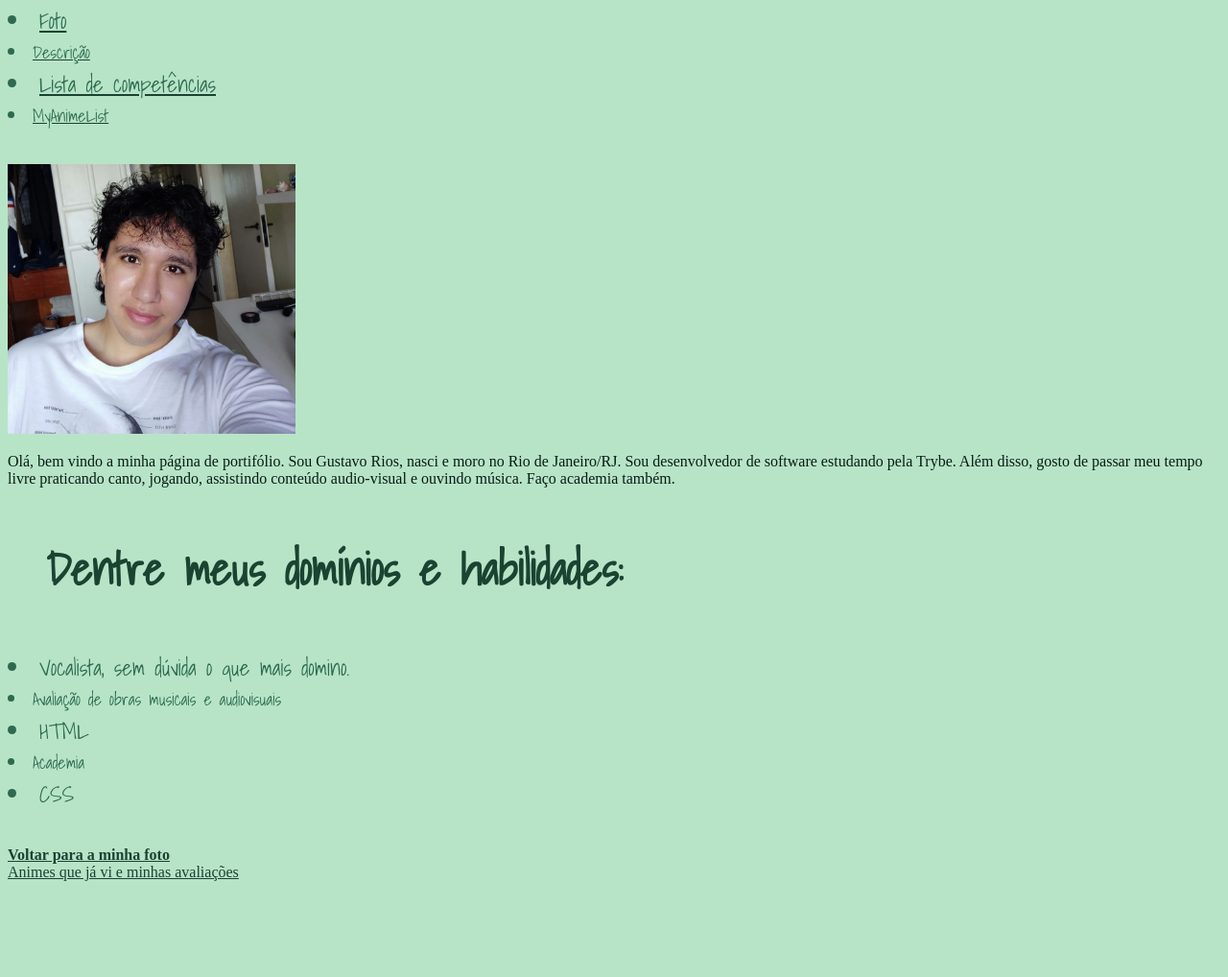
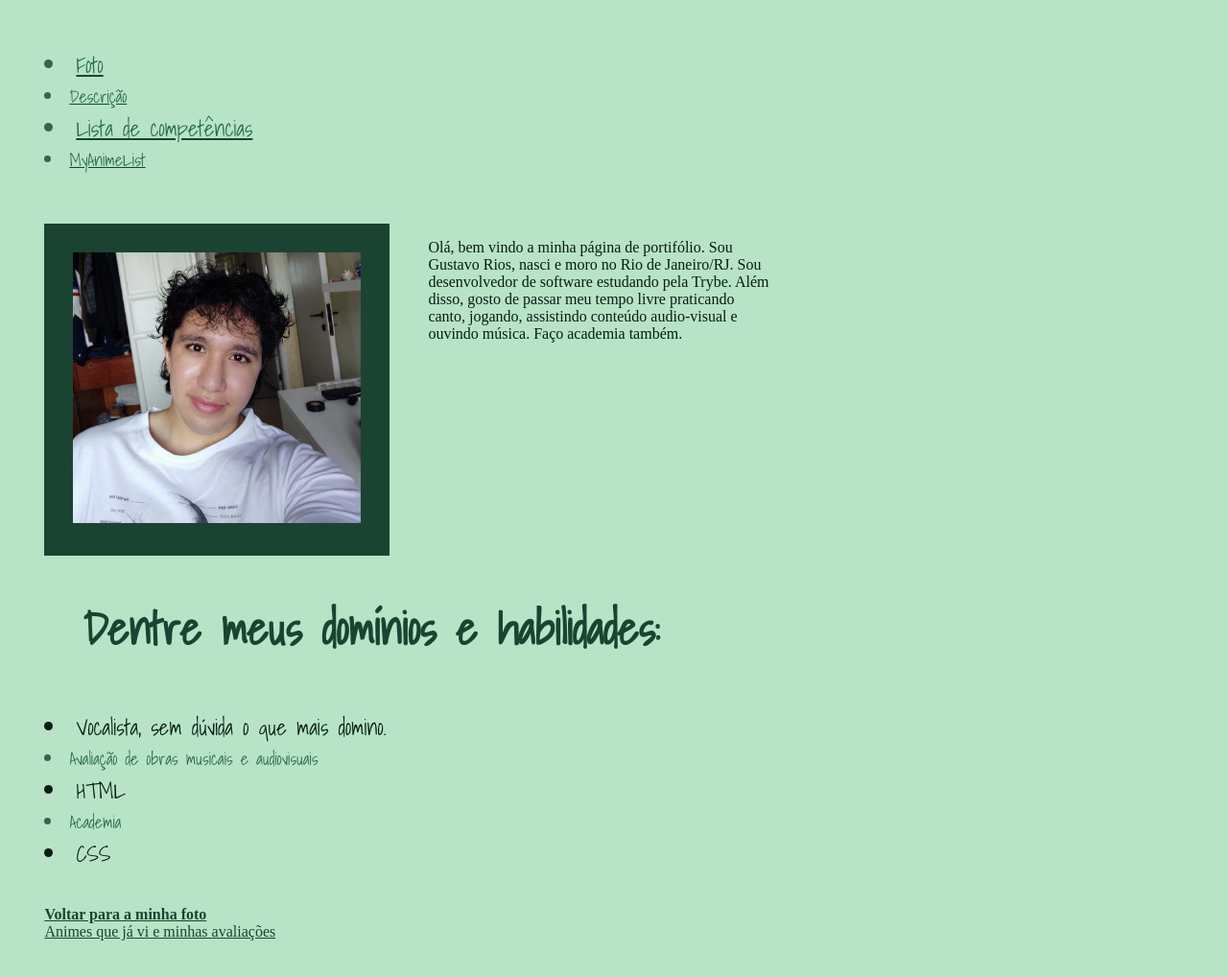
Before and after one commit to gustavoraf/GustavoRiosAutranFilho.github.io, a plain HTML site: page index.html in a window 1280 px wide. Shown: the part 276-1294 px from the top of the page at 96% size. Before the commit the page ends 1202 px from the top, so only its background shows below. Drawn offline with Linux system fonts and the light colour scheme.

Commit message:
Adcionado posicionamento CSS

```diff
--- a/index.html
+++ b/index.html
@@ -2,64 +2,25 @@
 <html lang="pt-br">
   <head>
     <meta charset="UTF-8">
-    <title>HTML</title>
+    <title>Gustavo Rios</title>
     <link href="https://fonts.googleapis.com/css2?family=Shadows+Into+Light&display=swap" rel="stylesheet">
-    <style>
-      body {
-        background-color: #B7E4C7;
-      }
-
-      a {
-         color: #1B4332;
-      }
-
-      h1 {
-        font-family: monospace;
-        font-size: 40px;
-        color: #081C15;
-      }
-
-      ul {
-        font-family: Shadows Into Light, sans-serif;
-        font-size: 40px;
-        color: #1B4332;
-      }
-
-      li {
-        font-family: Shadows Into Light, sans-serif;
-        font-size: 20px;
-        color: #2D6A4F;
-      }
-
-      p {
-        color: #081C15;
-      }
-
-      .impar {
-        font-size: 23px;
-      }
-
-      .par {
-        font-size: 18px;
-      }
-
-    </style>
+    <link rel="stylesheet" href="style.css">
   </head>
   <body>
-      <h1><strong>Gustavo Rios Autran Filho</strong></h1><br>
+      <h1 class="title"><strong>Gustavo Rios Autran Filho</strong></h1><br>
       <h2><ul>Índice:</ul></h2><br>
       <a href="#eu"><li class="impar">Foto</li></a>
       <a href="#descr"><li class="par">Descrição</li></a>
       <a href="#list"><li class="impar">Lista de competências</li></a>
       <a href="#mal"><li class="par">MyAnimeList</li></a><br><br>
-      <img src="eu.jpg" width="300px" alt="Foto levemente sorridente minha" id="eu">
-      <p id="descr">Olá, bem vindo a minha página de portifólio. Sou Gustavo Rios, nasci e moro no Rio de Janeiro/RJ. Sou desenvolvedor de software estudando pela Trybe. Além disso, gosto de passar meu tempo livre praticando canto, jogando, assistindo conteúdo audio-visual e ouvindo música. Faço academia também.</p>
-      <ul id="list"><h3>Dentre meus domínios e habilidades:</h3></ul>
-      <li class="impar">Vocalista, sem dúvida o que mais domino.</li>
-      <li class="par">Avaliação de obras musicais e audiovisuais</li>
-      <li class="impar">HTML</li>
-      <li class="par">Academia</li>
-      <li class="impar">CSS</li>
+      <dir class="foto"><img src="eu.jpg" width="300px" alt="Foto levemente sorridente minha" id="eu"></dir>
+      <dir class="desc"><p id="descr">Olá, bem vindo a minha página de portifólio. Sou Gustavo Rios, nasci e moro no Rio de Janeiro/RJ. Sou desenvolvedor de software estudando pela Trybe. Além disso, gosto de passar meu tempo livre praticando canto, jogando, assistindo conteúdo audio-visual e ouvindo música. Faço academia também.</p></dir>
+      <ul class="list"><h3>Dentre meus domínios e habilidades:</h3></ul>
+      <li class="impar skill">Vocalista, sem dúvida o que mais domino.</li>
+      <li class="par skill">Avaliação de obras musicais e audiovisuais</li>
+      <li class="impar skill">HTML</li>
+      <li class="par skill">Academia</li>
+      <li class="impar skill">CSS</li>
       <br><br>
       <a href="#eu"><strong>Voltar para a minha foto</strong></a><br>
       <a href="https://myanimelist.net/animelist/CustomRobo872" target="_blank" id="mal">Animes que já vi e minhas avaliações</a>
--- /dev/null
+++ b/style.css
@@ -0,0 +1,62 @@
+body {
+    background-color: #B7E4C7;
+    padding: 3%;
+}
+
+a {
+    color: #1B4332;
+}
+
+h1 {
+    font-family: monospace;
+    font-size: 40px;
+    color: #081C15;
+}
+
+ul {
+    font-family: Shadows Into Light, sans-serif;
+    font-size: 40px;
+    color: #1B4332;
+}
+
+li {
+    font-family: Shadows Into Light, sans-serif;
+    font-size: 20px;
+    color: #2D6A4F;
+}
+
+p {
+    color: #081C15;
+}
+
+.impar {
+    font-size: 23px;
+}
+
+.par {
+    font-size: 18px;
+}
+
+.foto {
+    display: inline-block;
+    float: left;
+    background-color: #1B4332;
+    padding: 30px 30px;
+}
+
+.desc {
+    float: left;
+    max-width: 30%;
+}
+
+.list {
+    margin-top: 400px;
+}
+
+.title {
+    text-align: center;
+}
+
+.skill:nth-child(even) {
+    color: #081C15;
+}
```
